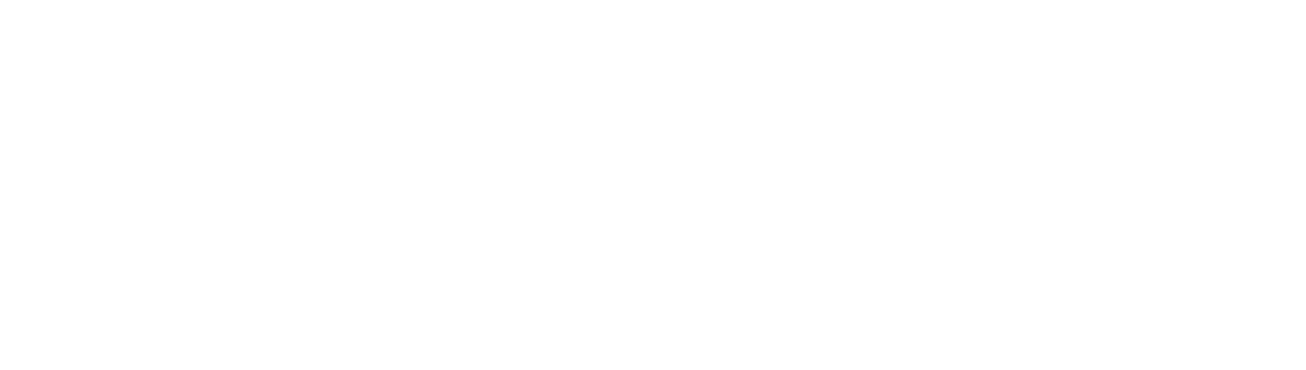
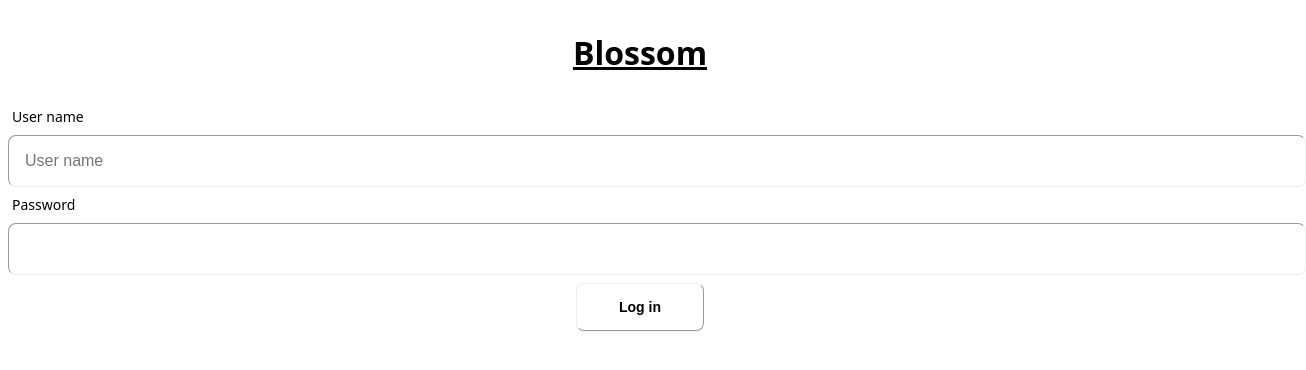
Before and after one commit to Komalbandi/OceanHealthSystems, an Angular app in the folder frontEnd/: page /login in a window 1280 px wide. Before the commit this address led to /. Shown: the top 370 px of the page, 1306 px wide, since content can reach past the window. Built offline with nearby package versions, Linux system fonts and the light colour scheme.

Commit message:
Feat: Created login page template

```diff
--- a/frontEnd/src/app/app-routing.module.ts
+++ b/frontEnd/src/app/app-routing.module.ts
@@ -1,10 +1,17 @@
 import { NgModule } from '@angular/core';
 import { RouterModule, Routes } from '@angular/router';
 
-const routes: Routes = [];
+const routes: Routes = [
+  { path: '', redirectTo: 'login', pathMatch: 'full' },
+  {
+    path: 'login',
+    loadChildren: () =>
+      import('./pages/login/login.module').then((m) => m.LoginModule),
+  },
+];
 
 @NgModule({
   imports: [RouterModule.forRoot(routes)],
-  exports: [RouterModule]
+  exports: [RouterModule],
 })
-export class AppRoutingModule { }
+export class AppRoutingModule {}
--- a/frontEnd/src/app/app.component.scss
+++ b/frontEnd/src/app/app.component.scss
@@ -3,5 +3,5 @@
 @import 'tailwindcss/utilities';
 
 .app--container{
-  @apply container;
+  @apply container mx-auto;
 }
--- a/frontEnd/src/app/app.component.ts
+++ b/frontEnd/src/app/app.component.ts
@@ -6,5 +6,5 @@ import { Component } from '@angular/core';
   styleUrls: ['./app.component.scss']
 })
 export class AppComponent {
-  title = 'frontEnd';
+  title = 'Oceah health system';
 }
--- /dev/null
+++ b/frontEnd/src/app/pages/login/login.component.html
@@ -0,0 +1,26 @@
+<form class="login--form" [formGroup]="loginForm" (submit)="submitLogin()">
+  <div class="login--form-control">
+    <h1 class="login--header">Blossom</h1>
+    <div class="login--div__email">
+      <label class="login--label__email">
+        <span>User name</span>
+      </label>
+      <input type="text" placeholder="User name" class="login--input__email" formControlName="userName"/>
+      <em class="login--input-error" *ngIf="!loginForm.get('userName')?.pristine && loginForm.get('userName')?.errors">This field is required</em>
+    </div>
+
+    <div class="login--div__password">
+      <label class="login--label__password">
+        <span>Password</span>
+      </label>
+      <div class="login--input-div">
+        <input type="password" placeholder="" class="login--input__password" formControlName="userPassword"/>
+        <em class="login--input-error" *ngIf="!loginForm.get('userPassword')?.pristine && loginForm.get('userPassword')?.errors">This field is required</em>
+      </div>
+    </div>
+
+    <div class="login--div__submit">
+      <button type="submit">Log in</button>
+    </div>
+  </div>
+</form>
--- /dev/null
+++ b/frontEnd/src/app/pages/login/login.component.scss
@@ -0,0 +1,58 @@
+.login--form {
+  @apply flex flex-col form-control w-full;
+
+  .login--form-control {
+    @apply form-control w-full;
+
+    .login--header {
+      @apply underline flex justify-center w-full;
+    }
+
+    .login--div__email {
+      @apply flex flex-col;
+
+      .login--label__email {
+        @apply label;
+
+        span {
+          @apply label-text;
+        }
+      }
+
+      .login--input__email {
+        @apply flex input input-bordered w-full;
+      }
+
+      .login--input-error {
+        @apply text-red;
+      }
+    }
+
+    .login--div__password {
+      .login--label__password {
+        @apply label;
+
+        span {
+          @apply label-text;
+        }
+      }
+
+      .login--input__password {
+        @apply flex input input-bordered w-full;
+      }
+
+      .login--input-error {
+        @apply text-red;
+      }
+    }
+
+    .login--div__submit {
+      @apply flex justify-center m-2;
+
+      button {
+        @apply btn flex w-32;
+      }
+    }
+
+  }
+}
--- /dev/null
+++ b/frontEnd/src/app/pages/login/login.component.ts
@@ -0,0 +1,31 @@
+import { Component } from '@angular/core';
+import {
+  FormBuilder,
+  FormControl,
+  FormGroup,
+  Validators,
+} from '@angular/forms';
+
+@Component({
+  selector: 'app-login',
+  templateUrl: './login.component.html',
+  styleUrls: ['./login.component.scss'],
+})
+export class LoginComponent {
+  loginForm: FormGroup;
+
+  constructor(fb: FormBuilder) {
+    this.loginForm = fb.group({
+      userName: new FormControl('', [Validators.required]),
+      userPassword: new FormControl('', [Validators.required]),
+    });
+  }
+
+  ngOnInit():void{
+
+  }
+
+  submitLogin() {
+    console.log(this.loginForm.get('userName'));
+  }
+}
--- a/frontEnd/tailwind.config.js
+++ b/frontEnd/tailwind.config.js
@@ -2,7 +2,11 @@
 module.exports = {
   content: ["./src/**/*.{html,ts}"],
   theme: {
-    extend: {},
+    extend: {
+      colors: {
+        red: "#FF5961",
+      },
+    },
   },
   plugins: [require("daisyui")],
-}
+};
```
Also changed, not shown: frontEnd/src/app/pages/login/login-routing.module.ts (added, +17 -0 lines), frontEnd/src/app/pages/login/login.module.ts (added, +11 -0 lines), 1 other file (tests, documents, lock files or other folders).
